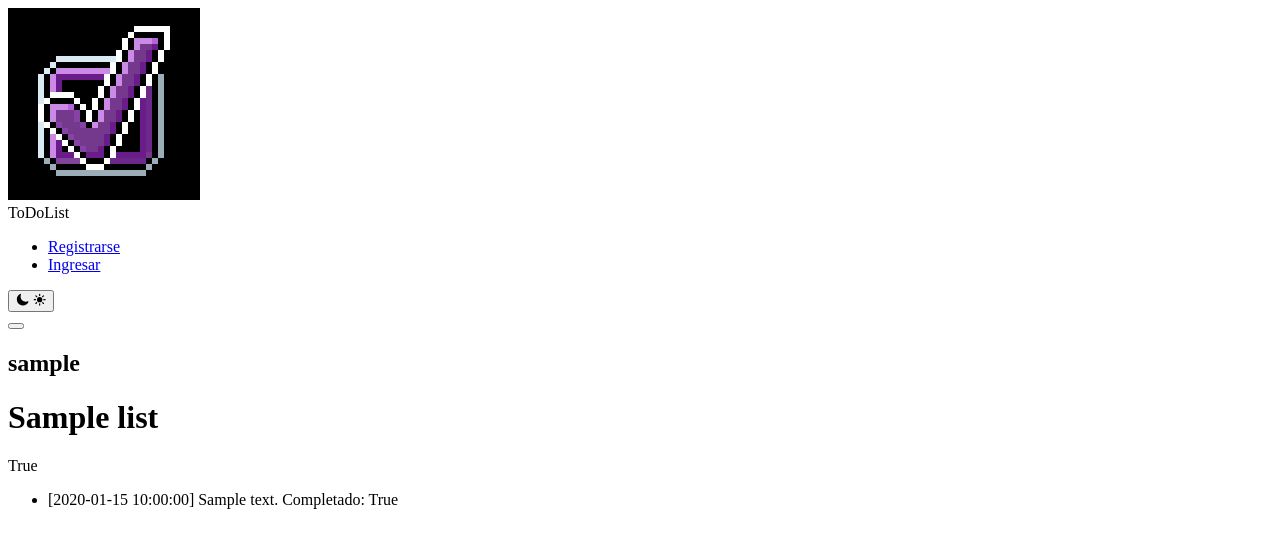
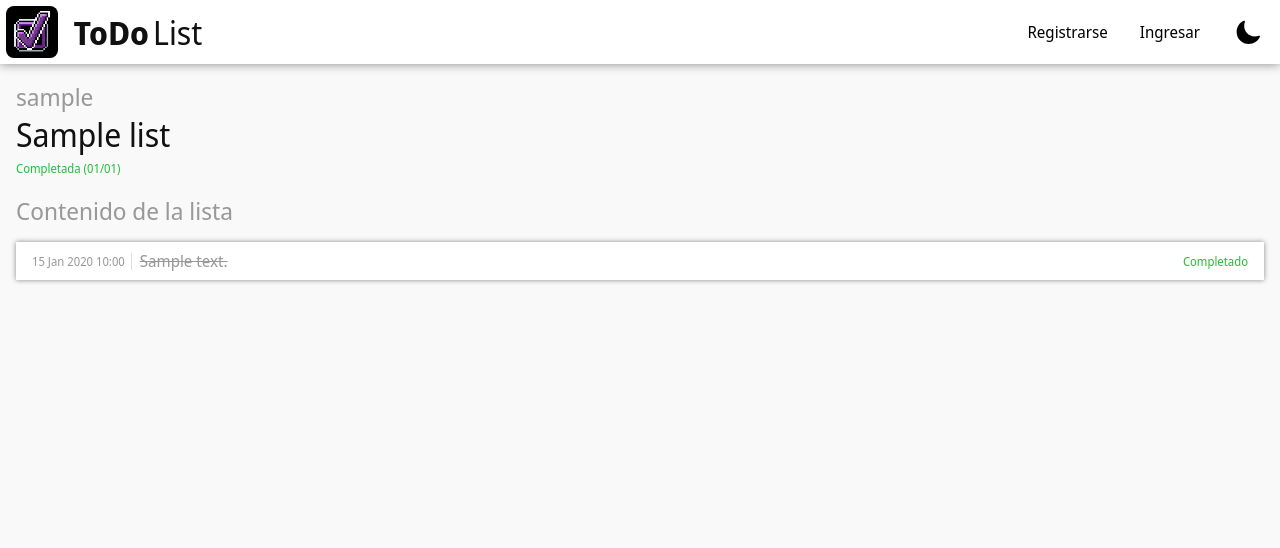
Before and after one commit to GianK128/Flask-To-Do-List, a Flask app: a page that uses todo_list/templates/list_items.html in a window 1280 px wide. Shown: the top 548 px of the page. Run offline with Flask 2, Linux system fonts and the light colour scheme; tables that the repository leaves empty hold one stand-in row (values such as "Sample post"); some libraries are stand-ins or nearby versions.

Commit message:
feat: Estilizar página de items (CSS y JS)

```diff
--- /dev/null
+++ b/todo_list/static/items.css
@@ -0,0 +1,178 @@
+@import url(./main.css);
+
+main {
+    flex-direction: column;
+}
+
+h2.user {
+    color: var(--clr-text-obscured);
+}
+
+span.completed {
+    font-size: 0.75em;
+    color: var(--clr-completed);
+}
+
+span.pending {
+    font-size: 0.75em;
+    color: var(--clr-text-obscured);
+}
+
+.items-container {
+    margin-top: 1em;
+    width: 100%;
+}
+
+.items-container .header {
+    display: flex;
+    justify-content: space-between;
+    align-items: center;
+    width: 100%;
+    height: 2em;
+}
+
+.items-container .header h2 {
+    padding: 0.5em 0;
+    color: var(--clr-text-obscured);
+}
+
+.items-container .header button {
+    display: flex;
+    justify-content: center;
+    align-items: center;
+    height: 100%;
+    aspect-ratio: 1 / 1;
+    padding: 0;
+    border-radius: 0.5em;
+}
+
+.items-container .header button ion-icon {
+    font-size: 2em;
+    color: #eee;
+}
+
+.items-container ul {
+    display: flex;
+    flex-direction: column;
+    margin-top: 1em;
+    list-style: none;
+    width: 100%;
+    gap: 0.5em;
+}
+
+.items-container ul li {
+    display: flex;
+    justify-content: space-between;
+    align-items: center;
+    width: 100%;
+    background-color: var(--clr-sidebar);
+    box-shadow: 0 0 5px var(--clr-shadow);
+}
+
+.items-container ul li .content {
+    display: flex;
+    align-items: center;
+    gap: 0.5em;
+    padding: 0.5em 1em;
+    width: 100%;
+}
+
+.items-container ul li .content .time {
+    font-size: 0.75em;
+    color: var(--clr-text-obscured);
+    padding-right: 0.5em;
+    border-right: 0.1em solid var(--clr-sidebar-highlight);
+}
+
+.items-container ul li .content .note.marked {
+    color: var(--clr-text-obscured);
+    text-decoration: line-through;
+}
+
+.items-container ul li .content .completed {
+    margin-left: auto;
+}
+
+.items-container ul li .actions {
+    display: flex;
+    align-items: center;
+    gap: 0.5em;
+    height: 2em;
+    padding-right: 0.5em;
+}
+
+.items-container ul li .actions form {
+    position: relative;
+    display: flex;
+    align-items: center;
+    height: 100%;
+    aspect-ratio: 1 / 1;
+    border-radius: 0.25em;
+    transition: all .3s ease;
+}
+
+.items-container ul li .actions form:hover,
+.items-container ul li .actions form:focus,
+.items-container ul li .actions form:focus-visible {
+    background-color: var(--clr-sidebar-highlight);
+}
+
+.items-container ul li .actions input {
+    cursor: pointer;
+    width: 100%;
+    height: 100%;
+    border: none;
+    outline: none;
+    background-color: transparent;
+    z-index: 10;
+}
+
+.items-container ul li .actions form .icon {
+    position: absolute;
+    pointer-events: none;
+    display: flex;
+    justify-content: center;
+    align-items: center;
+    top: 0;
+    left: 0;
+    width: 100%;
+    height: 100%;
+    padding: 0.25em;
+}
+
+.icon ion-icon {
+    font-size: 1.5em;
+}
+
+.icon .checkbox {
+    border-radius: 0.5em;
+    border: 0.2em solid var(--clr-sidebar-highlight);
+    width: 100%;
+    height: 100%;
+    transition: all .3s ease;
+}
+
+.items-container ul li .actions form:hover .checkbox,
+.items-container ul li .actions form:focus .checkbox,
+.items-container ul li .actions form:hover .focus-visible {
+    border-color: var(--clr-sidebar-li);
+}
+
+.checkbox.marked {
+    border-color: var(--clr-completed);
+    background-color: var(--clr-completed);
+}
+
+.checkbox.marked+.icon ion-icon {
+    color: var(--clr-sidebar);
+}
+
+.item-form form {
+    display: flex;
+    justify-content: space-between;
+    align-items: center;
+}
+
+.item-form form .inputs input {
+    width: 75%;
+}
--- a/todo_list/static/main.js
+++ b/todo_list/static/main.js
@@ -59,3 +59,20 @@ document.querySelectorAll('.close-modal').forEach(modalClose => {
         e.target.closest('.modal[open]').removeAttribute('open');
     });
 });
+
+// INPUTS BONITOS
+
+document.querySelectorAll('form .inputs input').forEach(input => {
+    input.addEventListener('focus', e => {
+        let name = e.target.getAttribute('name');
+        document.querySelector(`label[for=${name}]`).classList.add('focus');
+        document.querySelector(`label[for=${name}]`).classList.add('current-focus');
+    });
+    input.addEventListener('focusout', e => {
+        let name = e.target.getAttribute('name');
+        if (e.target.value === "") {
+            document.querySelector(`label[for=${name}]`).classList.remove('focus');
+        }
+        document.querySelector(`label[for=${name}]`).classList.remove('current-focus');
+    });
+});
--- a/todo_list/templates/list_items.html
+++ b/todo_list/templates/list_items.html
@@ -4,39 +4,90 @@
     {{ user }} - {{ list.name }}
 {% endblock title %}
 
+{% block head_content %}
+    <link rel="stylesheet" href="{{ url_for('static', filename='items.css')}}">
+{% endblock head_content %}
+
 {% block content %}
-    <h2>{{ user }}</h2>
+    <h2 class="user">{{ user }}</h2>
     <h1>{{ list.name }}</h1>
-    <p>{{ list.completed }}</p>
+    <p>
+        {% if list.completed %}
+            <span class="completed">Completada ({{ get_completed_items_string(list) }})</span>
+        {% else %}
+            <span class="pending">Pendiente ({{ get_completed_items_string(list) }})</span>
+        {% endif %}
+    </p>
+    <section class="items-container">
+        <div class="header">
+            <h2>Contenido de la lista</h2>
+            {% if current_user.username == user %}
+                <button open-modal="modalAddItem" class="btn btn-primary"><ion-icon name="add"></ion-icon></button>
+            {% endif %}
+        </div>
         <ul>
         {% for item in items %}
-        <li>[{{ item.date_written }}] {{ item.content }} Completado: {{ item.completed }}
+            <li>
+                <div class="content">
+                    <span class="time">{{ item.date_written.strftime("%d %b %Y %H:%M") }}</span>
+                    <span class="note {% if item.completed %}marked{% endif %}">{{ item.content }}</span>
+                    {% if item.completed %}
+                        <span class="completed">Completado</span>
+                    {% endif %}
+                </div>
                 {% if current_user.username == user %}
+                    <div class="actions">
                         <form action="{{ url_for('list.complete_item') }}" method="POST">
                             {{ edit_form.hidden_tag() }}
                             {{ edit_form.list_id(value=list.id, type="hidden") }}
                             {{ edit_form.id(value=item.id, type='hidden') }}
-                    {{ edit_form.submit(value='Completar') }}
+                            {{ edit_form.submit(value='', class="checkbox {}".format("marked" if item.completed else "")) }}
+                            <div class="icon">
+                                <div class="checkbox {% if item.completed %}marked{% endif %}"></div>
+                                {% if item.completed %}
+                                <div class="icon">
+                                    <ion-icon name="checkmark"></ion-icon>
+                                </div>
+                                {% endif %}
+                            </div>
                         </form>
                         <form action="{{ url_for('list.delete_item') }}" method="POST">
                             {{ edit_form.hidden_tag() }}
                             {{ edit_form.list_id(value=list.id, type="hidden") }}
                             {{ edit_form.id(value=item.id, type='hidden') }}
-                    {{ edit_form.submit(value='Borrar') }}
+                            {{ edit_form.submit(value='', class="erase") }}
+                            <div class="icon">
+                                <ion-icon name="trash"></ion-icon>
+                            </div>
                         </form>
+                    </div>
                 {% endif %}
             </li>
         {% endfor %}
         </ul>
+    </section>
 
     {% if current_user.username == user %}
-        <h2>Add Item</h2>
+        <section id="modalAddItem" class="profile-selector-container modal">
+            <div class="modal-container">
+                <div class="modal-header">
+                    <h2>Agregar item a la lista</h2>
+                    <button type="button" class="close-modal" aria-label="Cerrar">
+                        <span aria-hidden="true">&times;</span>
+                    </button>
+                </div>
+                <div class="modal-body item-form">
                     <form action="{{ url_for('list.add_item') }}" method="POST">
+                        <div class="inputs">
                             {{ form.hidden_tag() }}
                             {{ form.list_id(value=list.id, type="hidden") }}
                             {{ form.content.label() }}
                             {{ form.content() }}
-            {{ form.submit() }}
+                        </div>
+                        {{ form.submit(class="btn btn-primary") }}
                     </form>
+                </div>
+            </div>
+        </section>
     {% endif %}
 {% endblock content %}
```
Also changed, not shown: todo_list/static/main.css (+44 -0 lines). Lines whose indentation alone changed are shown as unchanged.
